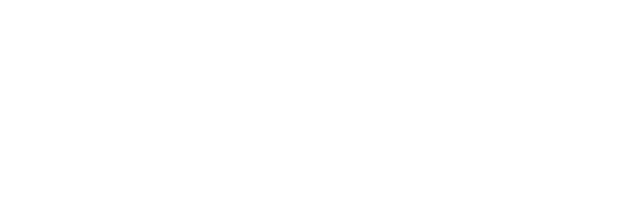
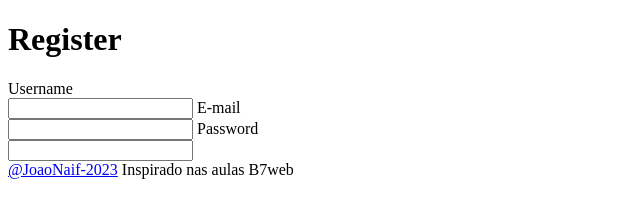
Before and after one commit to JoaoNaif/formulario, a plain HTML site: page index.html in a window 1280 px wide. Shown: the whole page, without its empty margins (0-640 px from the left). Drawn offline with Linux system fonts and the light colour scheme.

Commit message:
completed html skeleton

```diff
--- a/index.html
+++ b/index.html
@@ -7,7 +7,31 @@
     <link rel="stylesheet" href="style.css">
 </head>
 <body>
-
+    <main>
+        <div class="up-side">
+            <div class="info">
+                <h1>Register</h1>
+                <form method="POST">
+                    <label>
+                        Username <br>
+                        <input type="text" name="username" data-rules="required|min=2">
+                    </label>
+                    <label>
+                        E-mail <br>
+                        <input type="text" name="email" data-rules="required|email">
+                    </label>
+                    <label>
+                        Password <br>
+                        <input type="password" name="password" data-rules="required|min=2">
+                    </label>
+                </form>
+            </div>
+        </div>
+        <div class="bottom-side">
+            <a href="https://github.com/JoaoNaif" target="_blank">@JoaoNaif-2023</a>
+            <span>Inspirado nas aulas B7web</span>
+        </div>
+    </main>
     <script src="script.js"></script>
 </body>
 </html>
```
